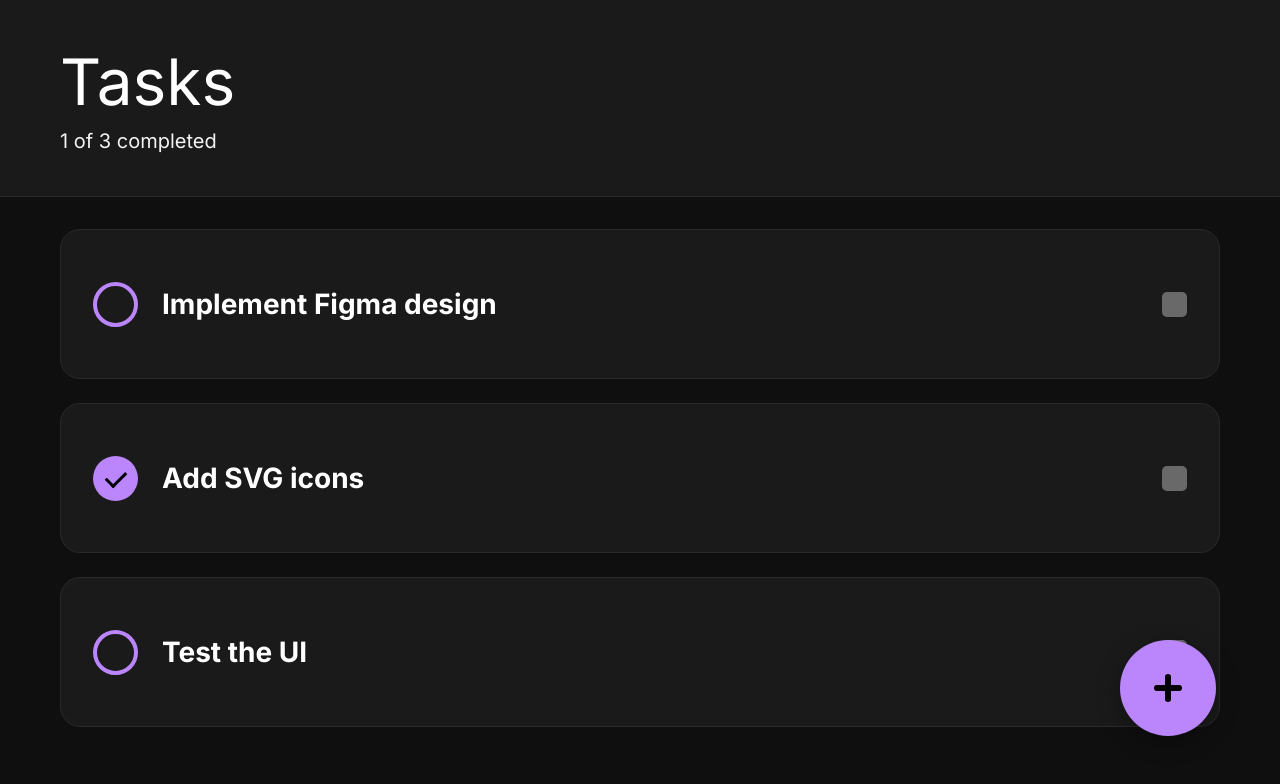
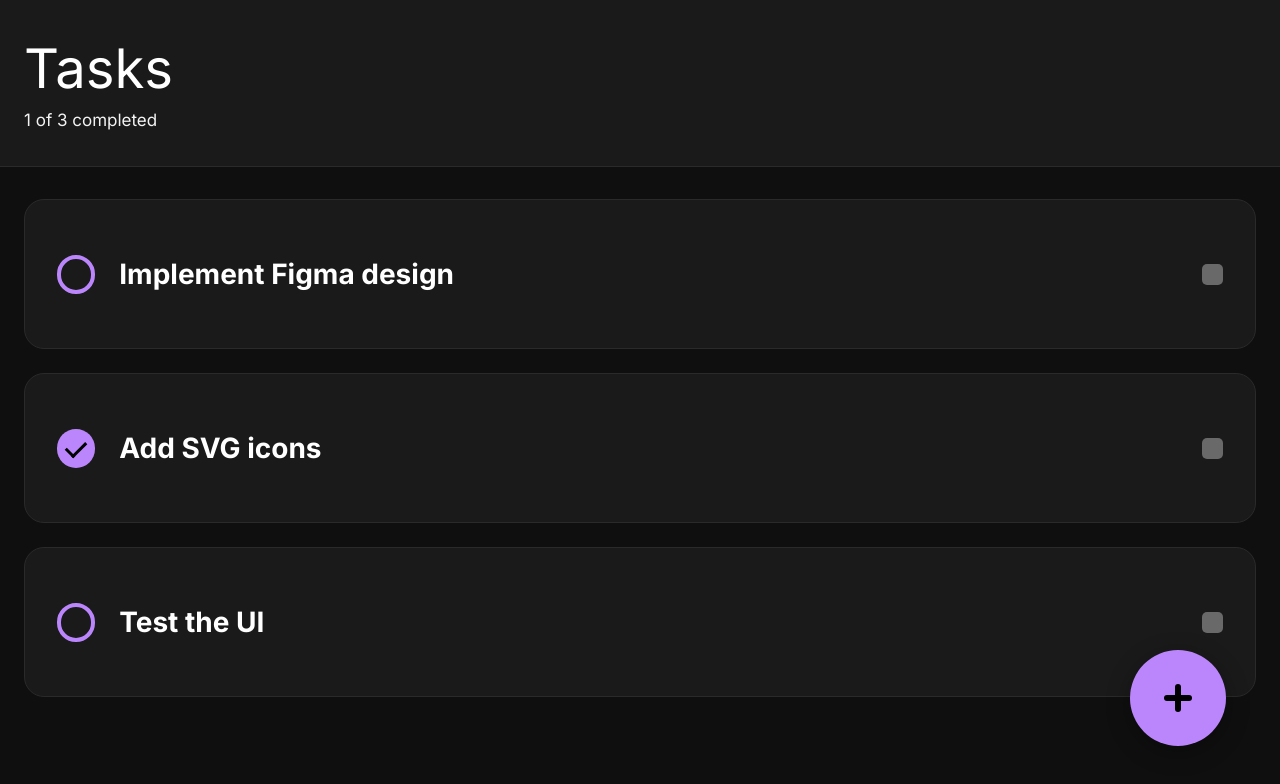
Before and after one commit to abijith-2002/todoapp-frontend, a React (Create React App) app in the folder frontend/: page / in a window 1280 px wide. Shown: the top 784 px of the page. Built offline with nearby package versions, Linux system fonts and the light colour scheme; the HTML template or start-up script is replaced by a standard one.

Commit message:
CheckPoint - cgcecfef08

```diff
--- a/frontend/src/components/todo/Todo.module.css
+++ b/frontend/src/components/todo/Todo.module.css
@@ -3,6 +3,30 @@
   background: var(--bg-screen);
   color: var(--text-on-dark);
   font-family: var(--font-family-inter);
+
+  /* Scoped scaling for the Todo screen to reduce the "zoomed-in" effect.
+     We keep the original tokens intact globally and override only within this screen. */
+  --ui-scale: 0.85;
+
+  /* Typography overrides (scaled versions of original tokens) */
+  --typo-4-size: calc(64px * var(--ui-scale));         /* Header Title */
+  --typo-4-line-height: calc(77.454544px * var(--ui-scale));
+  --typo-5-size: calc(20px * var(--ui-scale));         /* Header Subtitle */
+  --typo-5-line-height: calc(24.204544px * var(--ui-scale));
+  --typo-6-size: calc(36px * var(--ui-scale));         /* Task Title */
+  --typo-6-line-height: calc(43.56818px * var(--ui-scale));
+
+  /* Component sizing overrides for key elements on this screen */
+  --space-197: calc(197px * var(--ui-scale));          /* Header height */
+  --space-195: calc(195px * var(--ui-scale));          /* Task card min-height */
+  --space-150: calc(150px * var(--ui-scale));          /* FAB size */
+  --space-45: calc(45px * var(--ui-scale));            /* Circular check size */
+  --space-38: calc(38px * var(--ui-scale));            /* FAB icon size */
+  --space-25: calc(25px * var(--ui-scale));            /* Right-side icon size */
+  --space-64: calc(64px * var(--ui-scale));            /* FAB offset */
+
+  /* Slightly widen content container for a more natural desktop feel */
+  --space-1160: 1240px;
 }
 
 /* Header area (style_1 approximation) */
```
Also changed, not shown: 2 other files (tests, documents, lock files or other folders).
